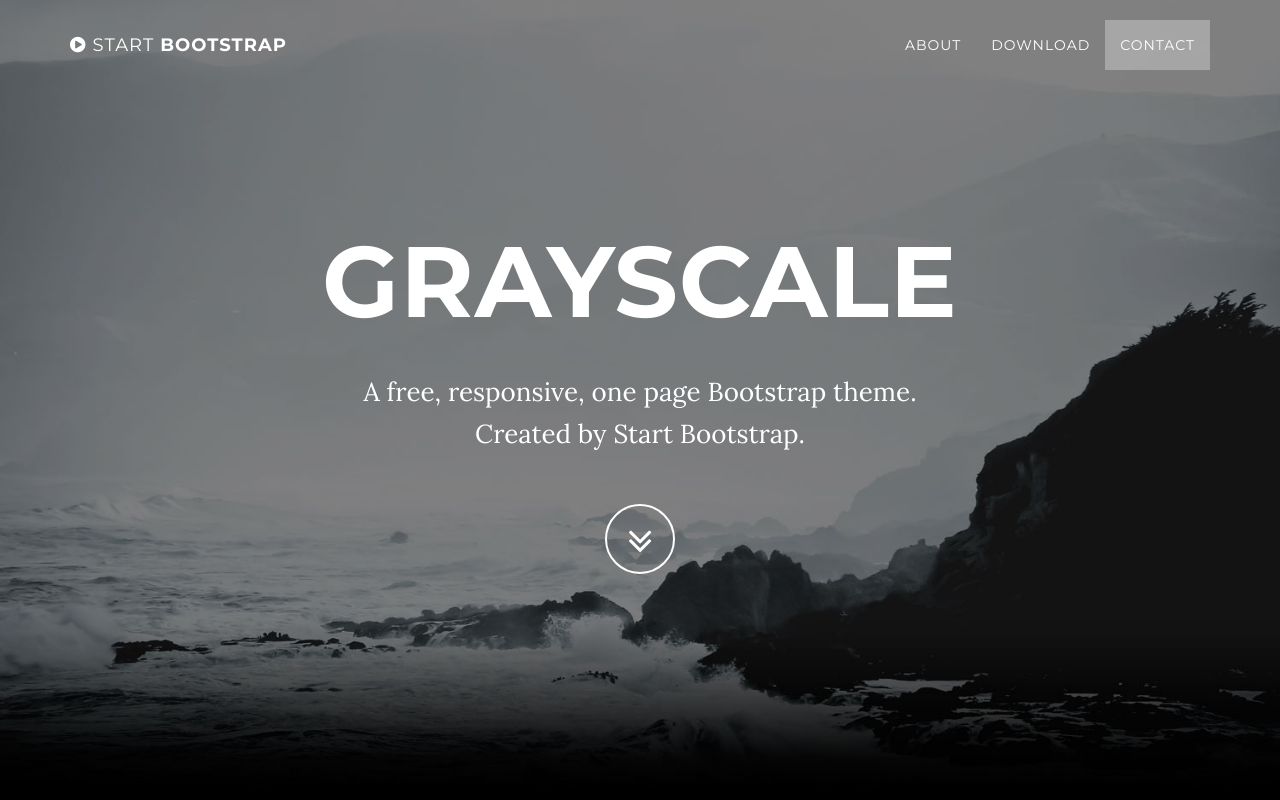
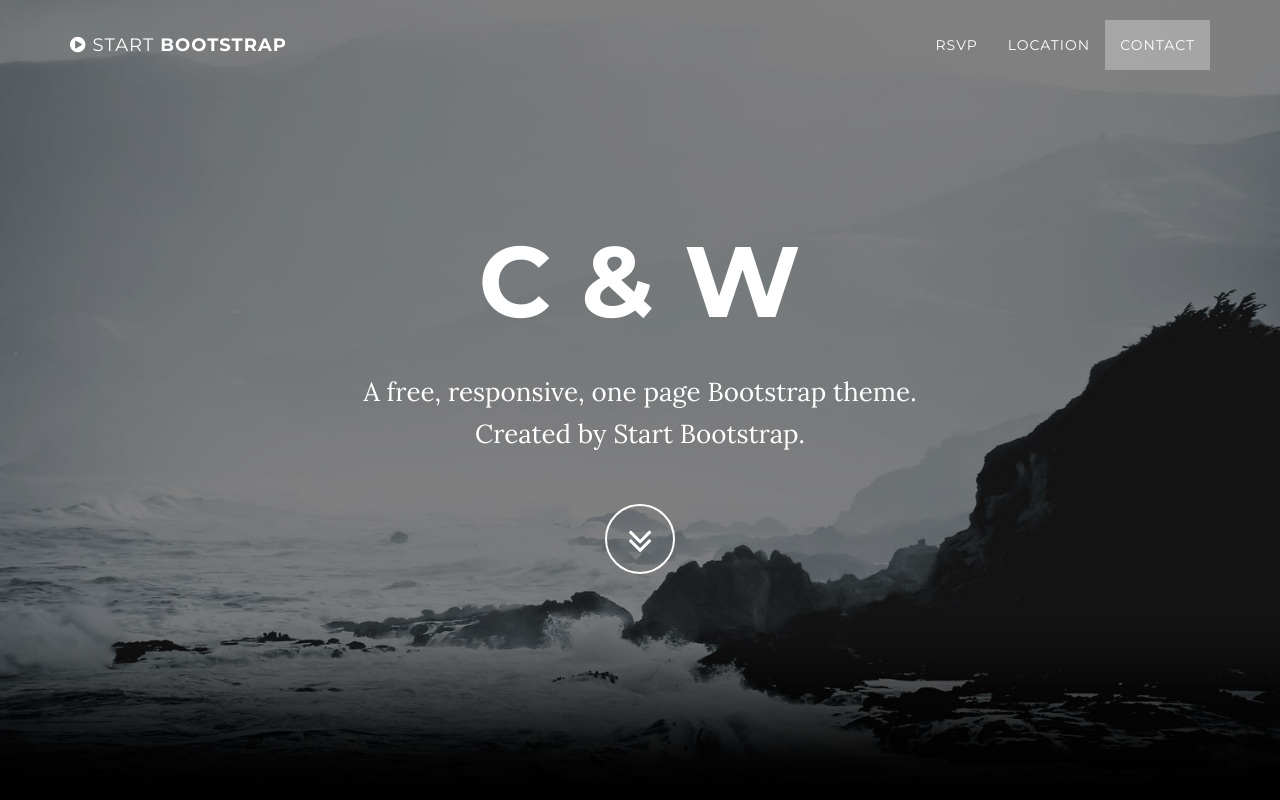
Before and after one commit to iamchoon/choonandwei, a website: page index.html in a window 1280 px wide. Shown: the top 800 px of the page. Drawn offline with nearby package versions, Linux system fonts and the light colour scheme; some packages are replaced by stand-ins of ours.

Commit message:
Edit - v1

```diff
--- a/index.html
+++ b/index.html
@@ -9,7 +9,7 @@
     <meta name="description" content="">
     <meta name="author" content="">
 
-    <title>Grayscale - Start Bootstrap Theme</title>
+    <title>C & W - 2 0 1 8</title>
 
     <!-- Bootstrap Core CSS -->
     <link href="vendor/bootstrap/css/bootstrap.min.css" rel="stylesheet">
@@ -53,10 +53,10 @@
                         <a href="#page-top"></a>
                     </li>
                     <li>
-                        <a class="page-scroll" href="#about">About</a>
+                        <a class="page-scroll" href="#about">RSVP</a>
                     </li>
                     <li>
-                        <a class="page-scroll" href="#download">Download</a>
+                        <a class="page-scroll" href="#download">LOCATION</a>
                     </li>
                     <li>
                         <a class="page-scroll" href="#contact">Contact</a>
@@ -74,7 +74,7 @@
             <div class="container">
                 <div class="row">
                     <div class="col-md-8 col-md-offset-2">
-                        <h1 class="brand-heading">Grayscale</h1>
+                        <h1 class="brand-heading">C & W</h1>
                         <p class="intro-text">A free, responsive, one page Bootstrap theme.
                             <br>Created by Start Bootstrap.</p>
                         <a href="#about" class="btn btn-circle page-scroll">
```
Also changed, not shown: 1 other file.
